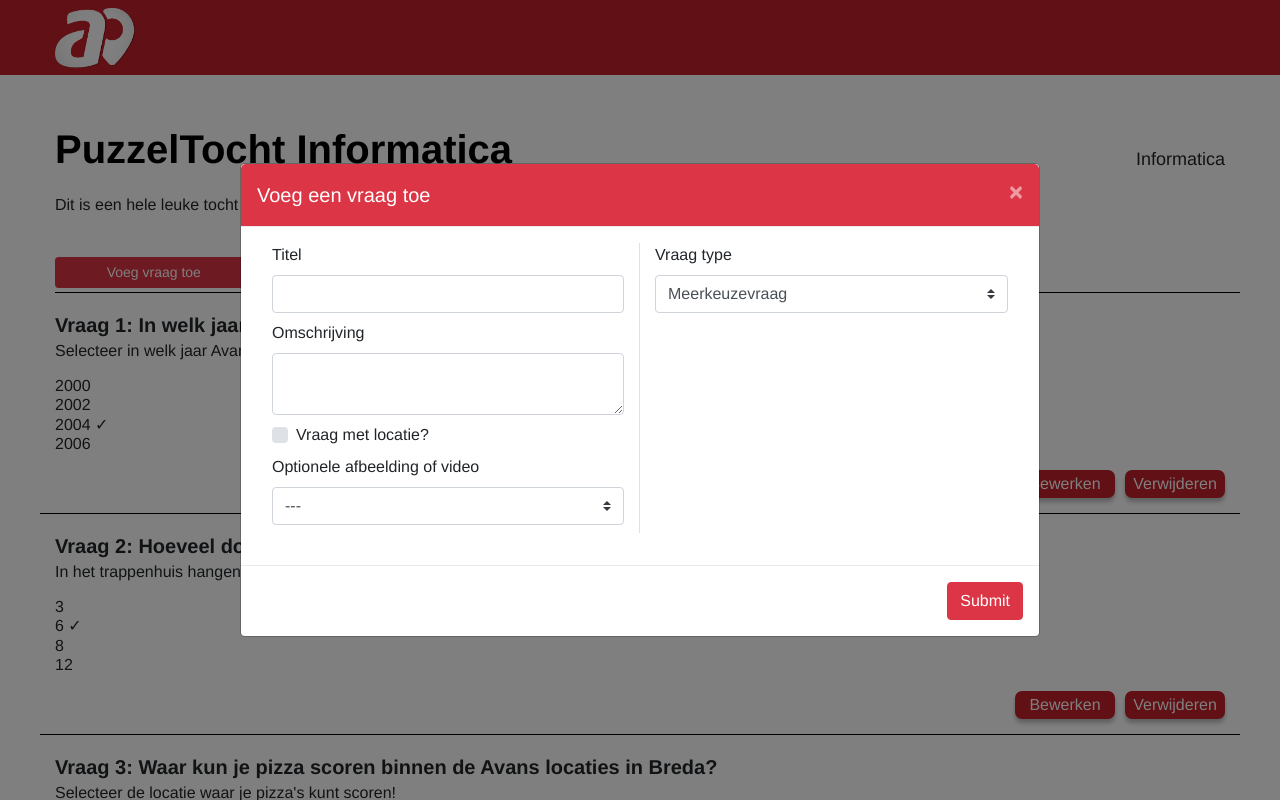
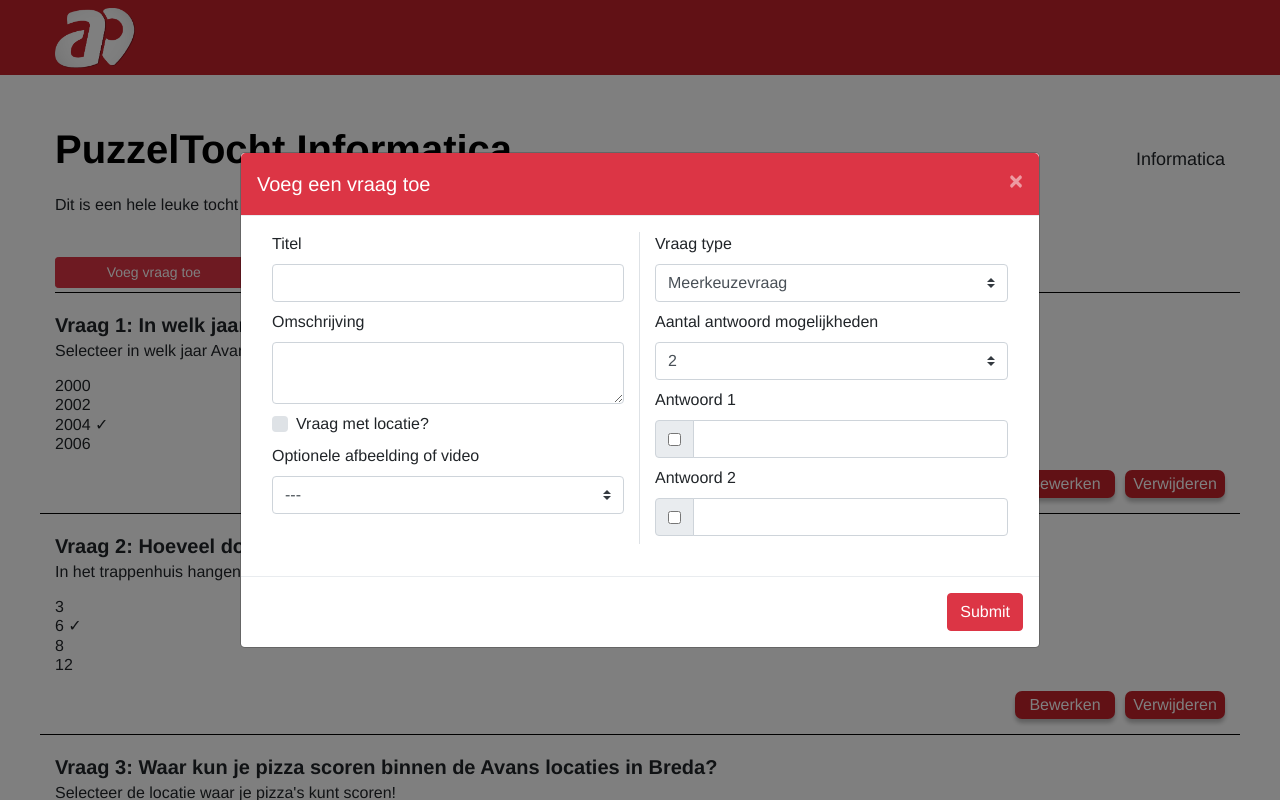
Before and after one commit to kevinvgils/AvansApp, a PHP site: page /admin/detailpage.php?id=1 in a window 1280 px wide, after a click on "Voeg vraag toe". Run offline with PHP 8.4, Linux system fonts and the light colour scheme; data comes from the database, SQL or seed files in the repository; some libraries are stand-ins or nearby versions.

Commit message:
Form bug fix
Laat nu wel vanaf begin meerkeuzen zien

```diff
--- a/admin/detailpage.php
+++ b/admin/detailpage.php
@@ -151,7 +151,7 @@ include("../logic/editQuestion.php");
                                         <option <?php if($type == 2){ echo "selected"; } ?> value="2">Afbeeldingsvraag</option>
                                         <option <?php if($type == 3){ echo "selected"; } ?> value="3">Videovraag</option>
                                     </select>
-                                    <div id="multipleChoice" <?php if(getValueWhenEdit("questionType") != 0){ echo "style='display: none;'";} ?>>
+                                    <div id="multipleChoice" <?php if(getValueWhenEdit("questionType") != 0 && isEditing()){ echo "style='display: none;'";} ?>>
                                         <label>Aantal antwoord mogelijkheden</label>
                                         <select class="mb-2 custom-select" onchange="showAnswerFields(this)">
                                             <?php $count = awnserCount() ?>
```
